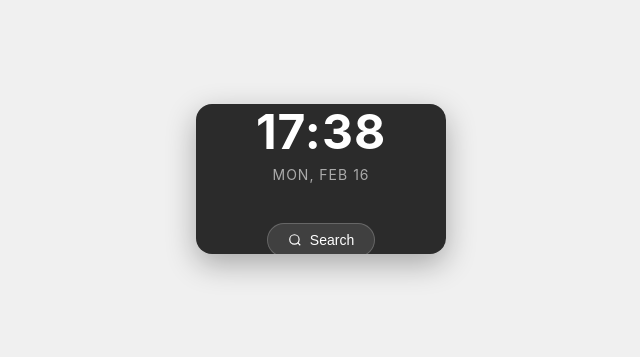
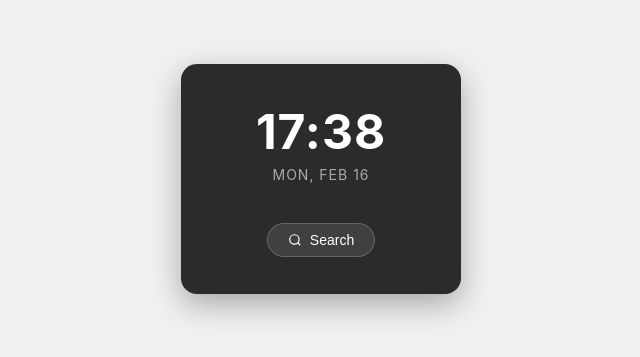
Before and after one commit to wisek4110-byte/book_search, a plain HTML site: page index.html in a window 1280 px wide. Shown: the part 221-578 px from the top of the page, without its empty margins (319-959 px from the left). Drawn offline with Linux system fonts and the light colour scheme.

Commit message:
Update index.html

```diff
--- a/index.html
+++ b/index.html
@@ -18,8 +18,8 @@
 
         /* 위젯 프레임 */
         #widget {
-            width: 250px;
-            height: 150px;
+            width: 280px;
+            height: 230px;
             background-color: #2b2b2b;
             border-radius: 16px;
             box-shadow: 0 10px 30px rgba(0,0,0,0.3);
```
